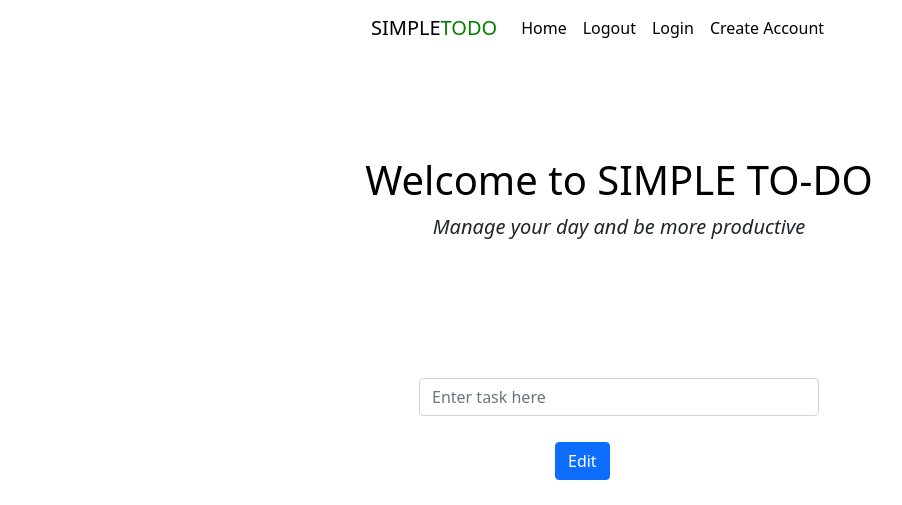
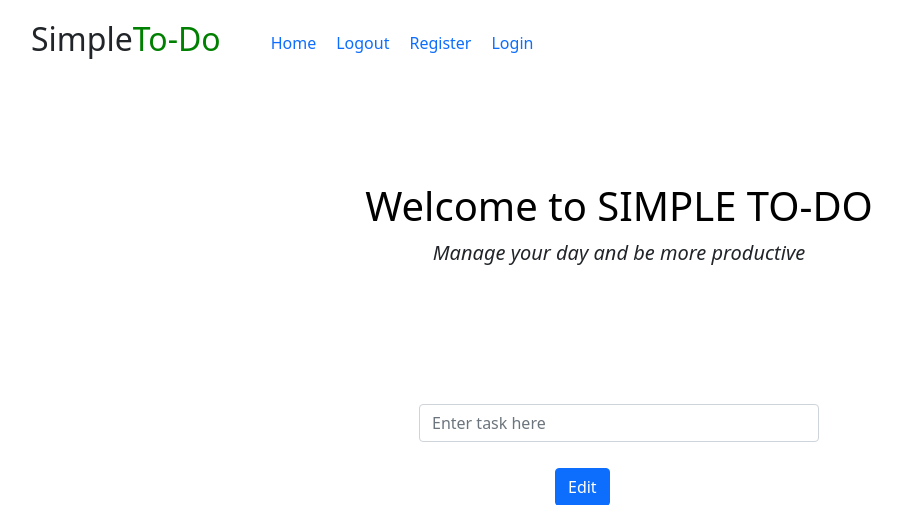
Before and after one commit to maaz2412/Maaztodo, a Django app: page /edit/1/ in a window 1280 px wide. Shown: the top 505 px of the page, without its empty margins (21-923 px from the left). Run offline with Django 5.2, Linux system fonts and the light colour scheme.

Commit message:
Navbar Fixed for mobile

```diff
--- a/todoapp/templates/todoapp/base.html
+++ b/todoapp/templates/todoapp/base.html
@@ -8,39 +8,35 @@
         <link href="https://cdn.jsdelivr.net/npm/bootstrap@5.1.3/dist/css/bootstrap.min.css" rel="stylesheet" integrity="sha384-1BmE4kWBq78iYhFldvKuhfTAU6auU8tT94WrHftjDbrCEXSU1oBoqyl2QvZ6jIW3" crossorigin="anonymous">
         <title>{% block title %}SIMPLETODO{% endblock %}</title>
  </head>
+<style>
+  @media screen and (max-width: 768px) {
+    nav{
+      padding-left: 3px;
+      width: 50%;
+    }
 
-<style>
-    @media screen and (max-width: 750px) {
-    nav {
-      width: 70%; /* Decrease width for smaller screens */
 }
-  }
+
 </style>
+
 <body>
 
-    <nav class="navbar navbar-expand-lg bg-body-tertiary pl-sm-1" style="padding-left: 380px; width:100%;">
-      <div class="container-fluid">
-        <a class="navbar-brand" style="text-decoration: none; color:black;" href="{% url 'register' %}">SIMPLE<span style="color: green;">TODO</span> </a>
-        <button class="navbar-toggler" type="button" data-bs-toggle="collapse" data-bs-target="#navbarSupportedContent" aria-controls="navbarSupportedContent" aria-expanded="false" aria-label="Toggle navigation">
-          <span class="navbar-toggler-icon"></span>
-        </button>
-        <div class="collapse navbar-collapse" id="navbarSupportedContent">
-          <ul class="navbar-nav me-auto mb-2 mb-lg-0">
-            <li class="nav-item">
-              <a class="nav-link active" aria-current="page" style="color: black;" href="#">Home</a>
+    <nav style="padding-left: 20px; padding-top: 20px;">
+      <ul style="display: flex; align-items: center;">
+        <h2 style="padding-right: 50px;">Simple<span style="color: green;">To-Do</span></h2>
+        <li style="list-style: none; padding-right: 20px;">
+          <a style="text-decoration: none;" href="{% url 'home-page' %}">Home</a>
         </li>
-            <li class="nav-item">
-              <a class="nav-link"  style="color: black;" href="{% url 'logout-user' %}">Logout</a>
+        <li style="list-style: none; padding-right: 20px;">
+          <a style="text-decoration: none;" href="{% url 'logout-user' %}">Logout</a>
         </li>
-            <li class="nav-item">
-              <a class="nav-link" style="color: black;" href="{% url 'login' %}">Login</a>
+        <li style="list-style: none; padding-right: 20px;">
+          <a style="text-decoration: none;" href="{% url 'register' %}">Register</a>
         </li>
-            <li class="nav-item">
-              <a class="nav-link" style="color: black;" href="{% url 'register' %}">Create Account</a>
+        <li style="list-style: none; padding-right: 20px;">
+          <a style="text-decoration: none;" href="{% url 'login' %}">Login</a>
         </li>
       </ul>
-        </div>
-      </div>
     </nav>
 
 
```
Lines whose indentation alone changed are shown as unchanged.
